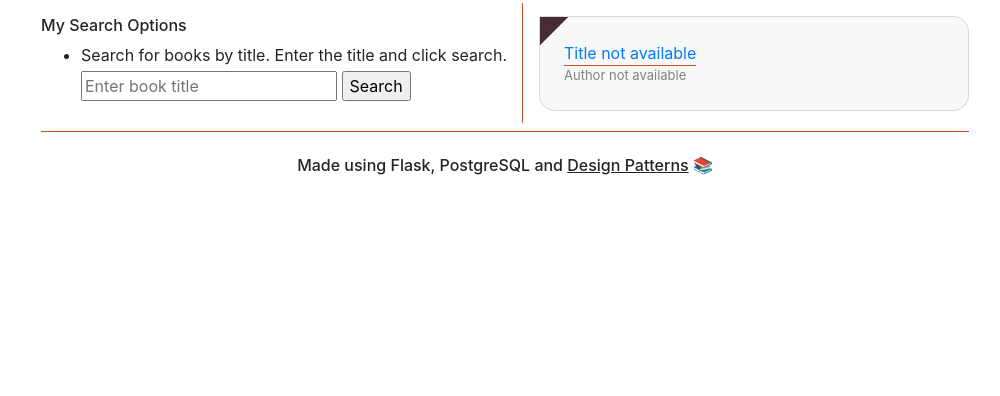
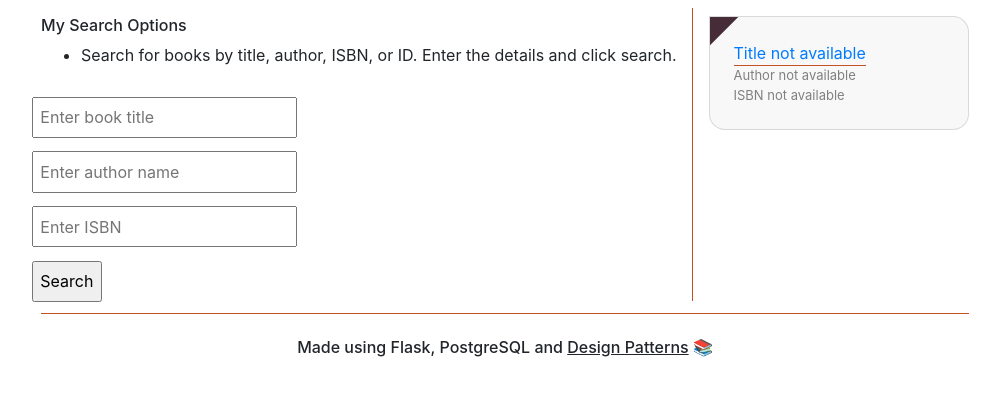
Before and after one commit to Dawid33/CS4125, a Flask app: page /search in a window 1280 px wide. Shown: the part 64-460 px from the top of the page, without its empty margins (135-1135 px from the left). Run offline with Flask 3, Linux system fonts and the light colour scheme.

Commit message:
update to search

```diff
--- a/src/db_manager.py
+++ b/src/db_manager.py
@@ -59,14 +59,10 @@ class DBManager:
         books = Book.query.filter(Book.title.like(search)).all()
         return books
 
-    def filter_books(self, book_id, title, author):
+    def filter_books(self, title, author, isbn):
         """Fetch books from the database with optional filters."""
         # Start with a query on the Book model
         query = Book.query
-
-        # If an ID is provided, add a filter for the ID
-        if book_id:
-            query = query.filter_by(book_id=book_id)
 
         # If a title is provided, add a filter for the title
         if title:
@@ -78,6 +74,10 @@ class DBManager:
             search_author = f"%{author}%"
             query = query.filter(Book.author.like(search_author))
 
+        if isbn:
+            search_isbn = f"%{isbn}"
+            query = query.filter(Book.isbn.like(search_isbn))
+
 
         # Execute the query and return the results
         return query.all()
--- a/src/search.py
+++ b/src/search.py
@@ -8,16 +8,18 @@ db_manager = DBManager()
 
 @search.route('/search', methods=['GET'])
 def search_books():
-    # Get query parameters
-    book_id = request.args.get('id')
-    title = request.args.get('title', '').strip()
-    author = request.args.get('author', '').strip()
 
-    # Use the parameters to filter the book search
-    if book_id or title or author:
-        books = db_manager.filter_books(book_id=book_id, title=title, author=author)
-    else:
-        books = db_manager.get_default_catalog()
+     """Allows a User to query the db for a book based on title, author and isbn"""
+     # Get query parameters
+     title = request.args.get('title', '').strip()
+     author = request.args.get('author', '').strip()
+     isbn = request.args.get('isbn', '').strip()
 
-    # Render the template with the filtered books
-    return render_template('search/search.html', books=books)
+     # Use the parameters to filter the book search
+     if title or author or isbn:
+          books = db_manager.filter_books(title=title, author=author, isbn=isbn)
+     else:
+          books = db_manager.get_default_catalog()
+
+     # Render the template with the filtered books
+     return render_template('search/search.html', books=books)
--- a/static/search/search.css
+++ b/static/search/search.css
@@ -82,6 +82,20 @@ hr {
   font-size: small;
 }
 
+.isbn{
+  color: grey;
+  font-size: small;
+}
+
 .search-bar{
   padding-top: 1%;
 }
+
+.search-inputs{
+  padding: 1%;
+  margin: 1%;
+}
+
+.search-button{
+  color: ;
+}
--- a/templates/search/book_card.html
+++ b/templates/search/book_card.html
@@ -4,4 +4,5 @@
     <hr />
   </div>
   <p class="author">{{ book.author or 'Author not available' }}</p>
+  <p class="isbn">{{book.isbn or 'ISBN not available'}}</p>
 </div>
--- a/templates/search/search.html
+++ b/templates/search/search.html
@@ -8,22 +8,23 @@
 {% block main %}
 
 <main>
-
-
     <div>
         <nav>
             <h2> My Search Options </h2>
             <ul>
-                    <li>Search for books by title. Enter the title and click search.</li>
+                <li>Search for books by title, author, ISBN, or ID. Enter the details and click search.</li>
+            </ul>
+        </nav>
+
         <div class="search-bar">
             <!-- Search form -->
             <form action="{{ url_for('search.search_books') }}" method="get">
-                            <input type="text" name="title" placeholder="Enter book title">
-                            <input type="submit" value="Search">
+                <input class="search-inputs" type="text" name="title" placeholder="Enter book title"><br>
+                <input class="search-inputs" type="text" name="author" placeholder="Enter author name"><br>
+                <input class="search-inputs" type="text" name="isbn" placeholder="Enter ISBN"><br>
+                <input class="search-inputs search-button" type="submit" value="Search">
             </form>
         </div>
-                </ul>
-            </nav>
     </div>
 
     <content>
```
Lines whose indentation alone changed are shown as unchanged.
